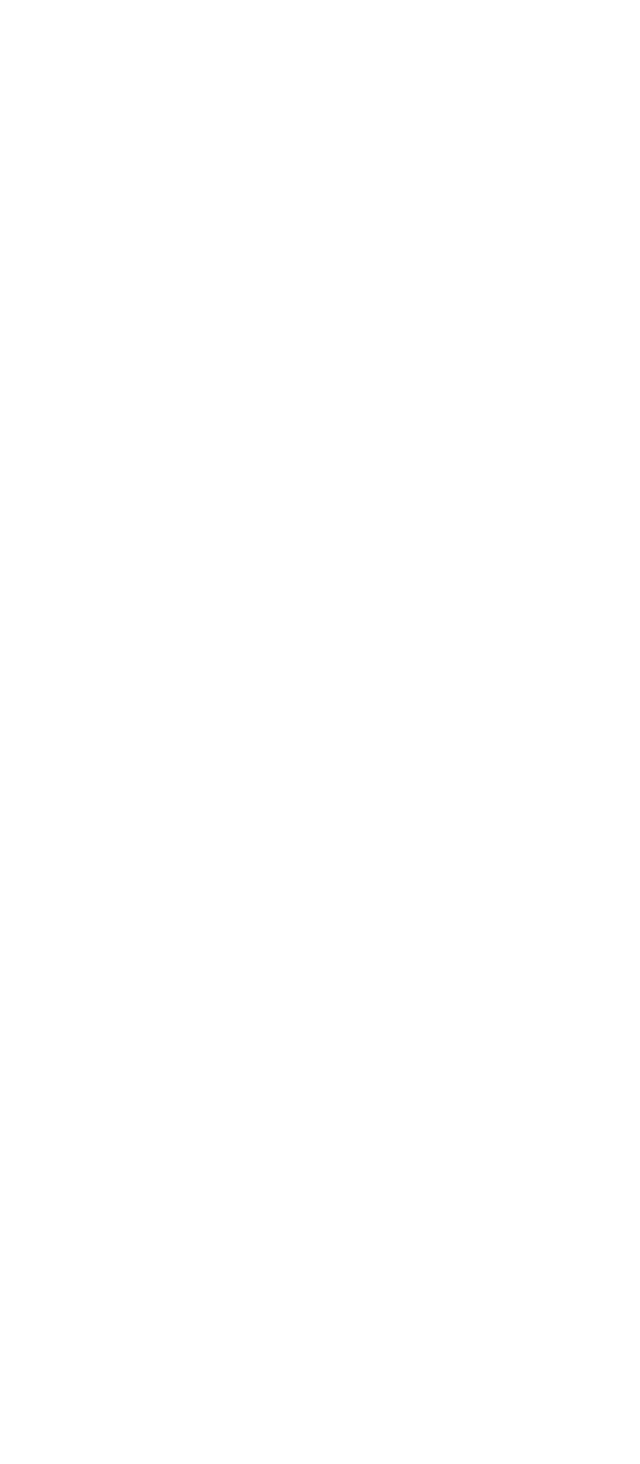
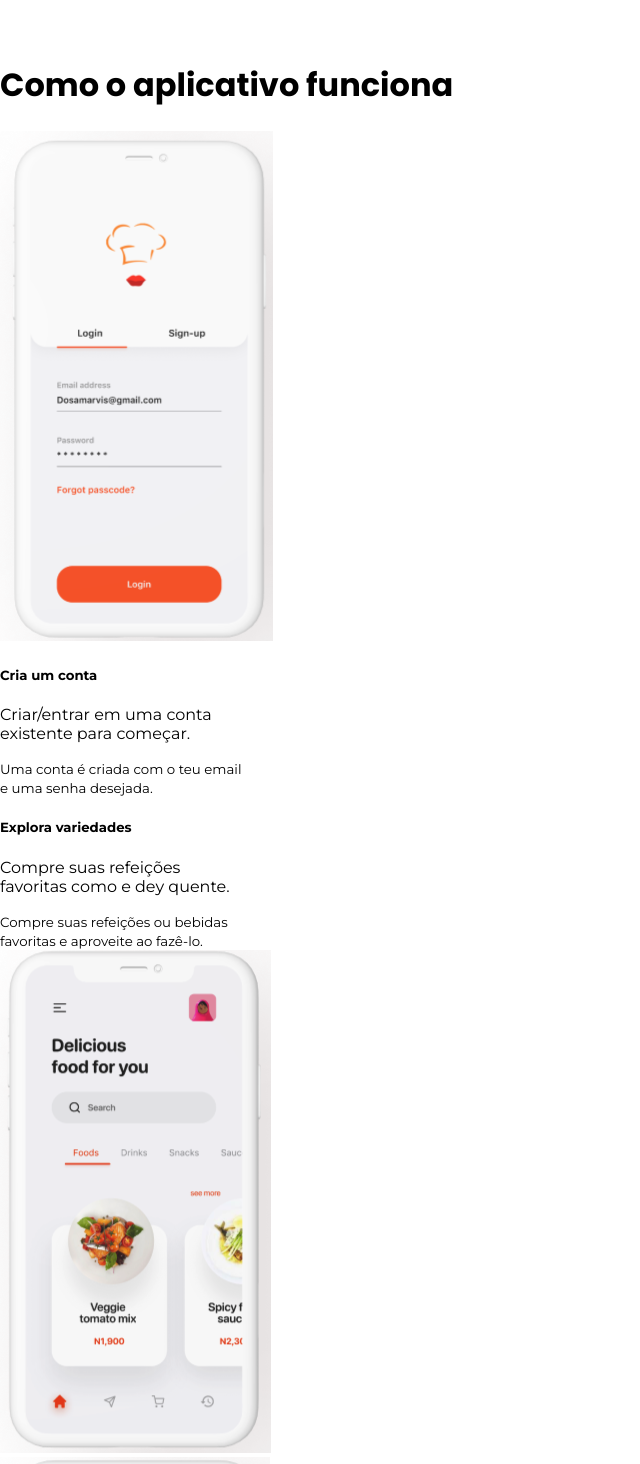
Before and after one commit to jmamadeu/foodie, a Next.js app: page / in a window 1280 px wide. Shown: the part 1280-2744 px from the top of the page, without its empty margins (0-640 px from the left). Before the commit the page ends 800 px from the top, so only its background shows below. Built offline with nearby package versions, Linux system fonts and the light colour scheme.

Commit message:
:zap: chore: Finalize the home page

```diff
--- a/src/pages/index.tsx
+++ b/src/pages/index.tsx
@@ -1,7 +1,7 @@
 import Head from 'next/head';
 import Link from 'next/link';
 
-import HeaderNav from '../components/HeaderNav';
+import { FiFacebook, FiTwitter, FiInstagram } from 'react-icons/fi';
 
 import styles from '../styles/Home.module.css';
 
@@ -59,9 +59,108 @@ export default function Home() {
           </div>
         </div>
       </main>
-      {/* <div className={styles.phones}>
-        <img src='/phones.png' alt='Photos' />
-      </div> */}
+      <div className={styles.phones}>
+        <img src='/phones1.png' alt='Photos' />
+      </div>
+
+      <div className={styles.line}></div>
+
+      <div className={styles.secondBanner}>
+        <h1>Como o aplicativo funciona</h1>
+        <div>
+          <img src='/login.png' alt='Login example' />
+          <div className={styles.description}>
+            <h5>Cria um conta</h5>
+            <p>
+              Criar/entrar em uma conta <br /> existente para começar.
+            </p>
+            <small>
+              Uma conta é criada com o teu email <br /> e uma senha desejada.
+            </small>
+          </div>
+        </div>
+      </div>
+
+      <div className={styles.secondBanner}>
+        <div>
+          <div className={styles.description}>
+            <h5>Explora variedades</h5>
+            <p>
+              Compre suas refeições <br /> favoritas como e dey quente.
+            </p>
+            <small>
+              Compre suas refeições ou bebidas <br /> favoritas e aproveite ao
+              fazê-lo.
+            </small>
+          </div>
+
+          <img src='/explore.png' alt='Login example' />
+        </div>
+      </div>
+
+      <div className={styles.secondBanner}>
+        <div>
+          <img src='/payment.png' alt='Login example' />
+
+          <div className={styles.description}>
+            <h5>Pagamento</h5>
+            <p>
+              Quando você terminar <br /> de verificar e entregue.
+            </p>
+            <small>
+              Quando terminar, verifique e compre <br />
+              entregue com facilidade.
+            </small>
+          </div>
+        </div>
+      </div>
+
+      <footer className={styles.content}>
+        <div
+          className={`${styles.banner} ${styles.footerImg} ${styles.footerContent}`}
+        >
+          <h1>Baixe o aplicativo agora</h1>
+
+          <p>
+            Disponível na sua loja favorita. Começa a sua experiência premium
+            agora
+          </p>
+          <div className={`${styles.buttons} ${styles.footerButtons}`}>
+            <button>Play store</button>
+            <button>App store</button>
+          </div>
+        </div>
+
+        <div className={`${styles.header} ${styles.footerEnd}`}>
+          <Link href='/'>
+            <img src='/logo.svg' alt='Logo' />
+          </Link>
+          <ul>
+            <li>
+              <Link href='/'>
+                <a className={`${styles.links} ${styles.active}`}>
+                  <FiFacebook color='#fa4a0c' size={20} />
+                </a>
+              </Link>
+            </li>
+            <li>
+              <Link href='/product'>
+                <a className={styles.links}>
+                  <FiTwitter color='#fa4a0c' size={20} />
+                </a>
+              </Link>
+            </li>
+            <li>
+              <Link href='/faq'>
+                <a className={styles.links}>
+                  <FiInstagram color='#fa4a0c' size={20} />
+                </a>
+              </Link>
+            </li>
+          </ul>
+          <p>Copyright &copy; {new Date().getFullYear()} Amalex Food</p>
+        </div>
+      </footer>
     </div>
   );
 }
```
